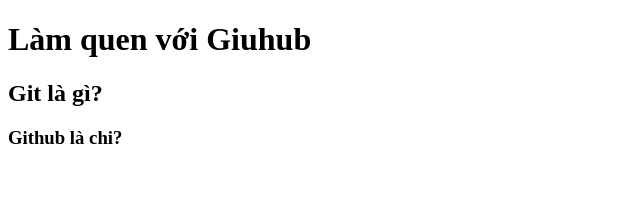
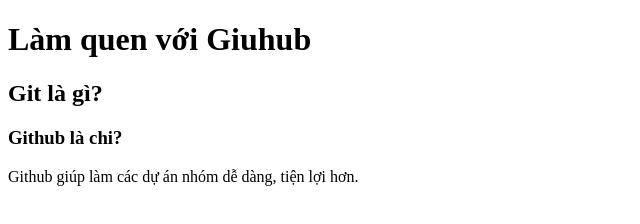
Before and after one commit to phtam79/tnptam-html, a plain HTML site: page index.html in a window 1280 px wide. Shown: the whole page, without its empty margins (0-640 px from the left). Drawn offline with Linux system fonts and the light colour scheme.

Commit message:
Update index.html

```diff
--- a/index.html
+++ b/index.html
@@ -9,5 +9,8 @@
 	<h1>Làm quen với Giuhub</h1>
 	<h2>Git là gì?</h2>
 	<h3>Github là chi?</h3>
+	<p>
+		Github giúp làm các dự án nhóm dễ dàng, tiện lợi hơn.
+	</p>
 </body>
 </html>
```
